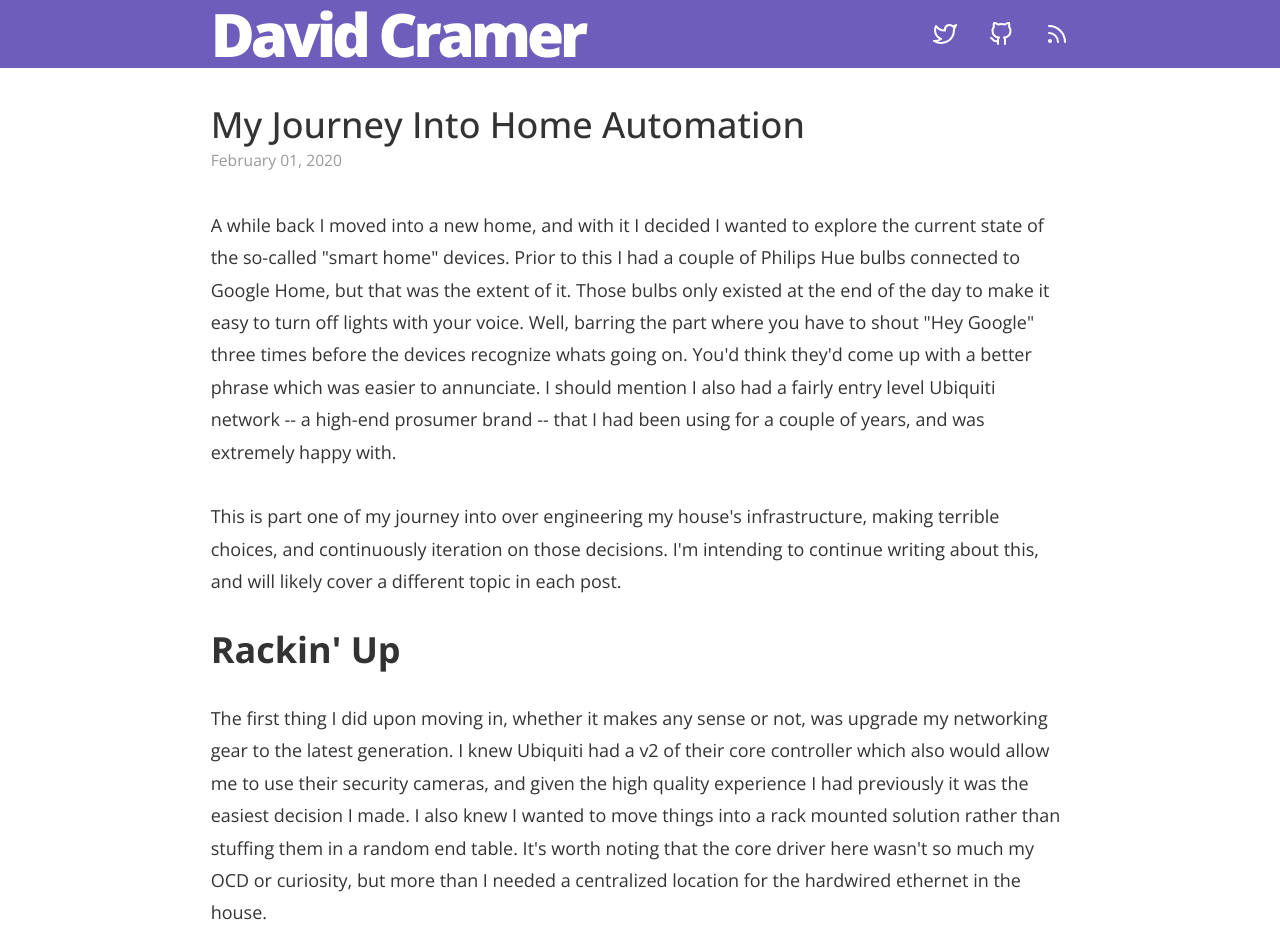
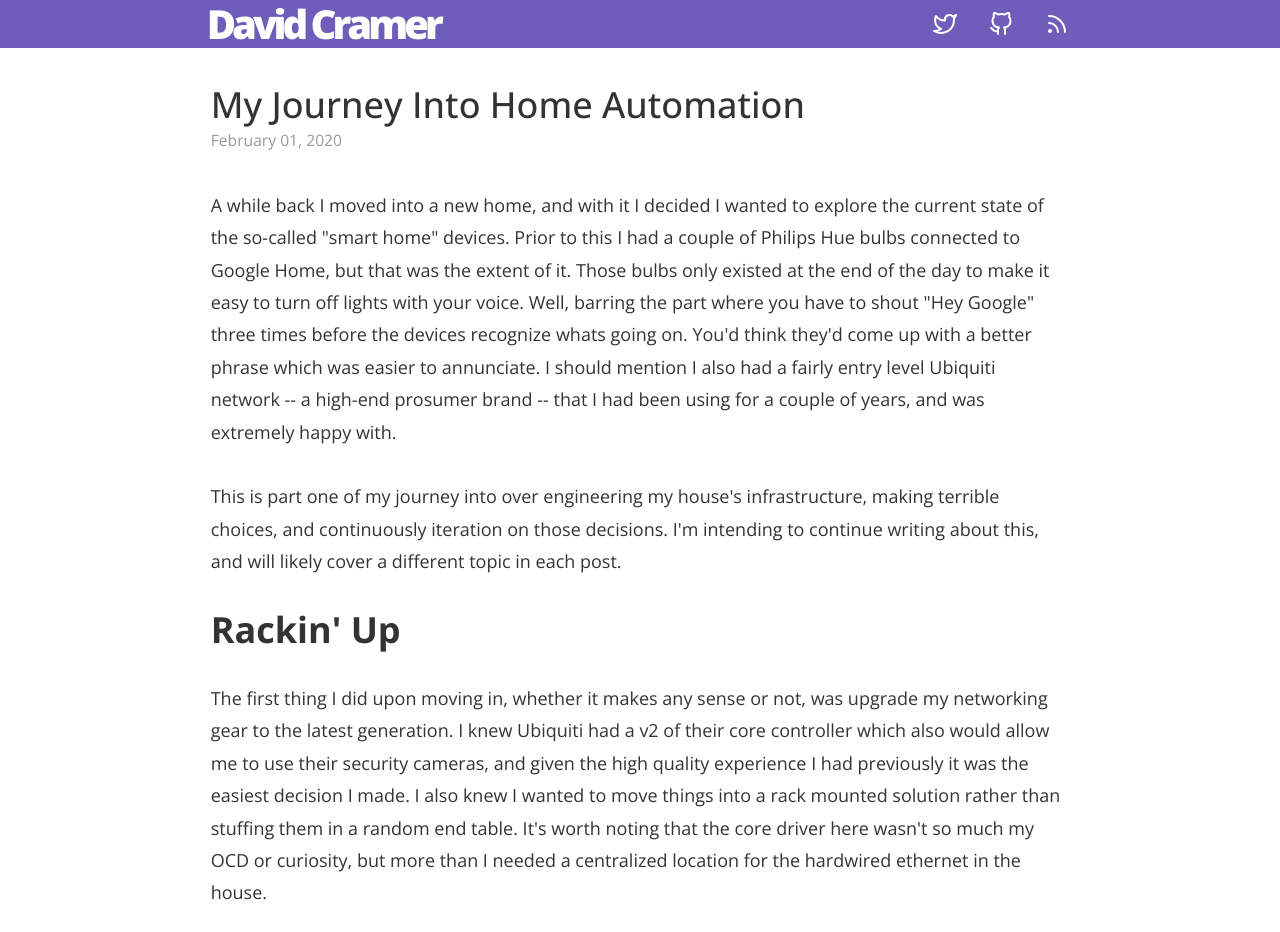
Before and after one commit to marcolussetti/dcramer.github.com, a Gatsby site: page /my-journey-into-home-automation/ in a window 1280 px wide. Shown: the top 932 px of the page. Built offline with nearby package versions, Linux system fonts and the light colour scheme; Gatsby itself is replaced by a stand-in of ours; some packages are replaced by stand-ins of ours.

Commit message:
Better design

```diff
--- a/src/components/header.tsx
+++ b/src/components/header.tsx
@@ -4,6 +4,7 @@ import { Link } from "gatsby";
 import Container from "./container";
 
 import HeaderLinks from "./headerLinks";
+import HeaderTitle from "./headerTitle";
 
 export default () => {
   return (
@@ -16,15 +17,7 @@ export default () => {
       <Container>
         <div style={{ display: "flex" }}>
           <div style={{ flex: 1, justifyContent: "center" }}>
-            <h1
-              style={{
-                fontSize: "60px",
-                margin: 0,
-                fontWeight: 900,
-                lineHeight: 1,
-                letterSpacing: "-4px",
-              }}
-            >
+            <HeaderTitle long>
               <Link
                 style={{
                   boxShadow: `none`,
@@ -35,7 +28,7 @@ export default () => {
               >
                 David Cramer
               </Link>
-            </h1>
+            </HeaderTitle>
           </div>
           <HeaderLinks />
         </div>
--- a/src/components/headerLinks.tsx
+++ b/src/components/headerLinks.tsx
@@ -25,7 +25,7 @@ const HeaderLinks = styled.div`
 `;
 
 type Props = {
-  size: number;
+  size?: number;
 };
 
 export default ({ size = 24 }: Props) => (
--- /dev/null
+++ b/src/components/headerTitle.tsx
@@ -0,0 +1,26 @@
+import styled from "@emotion/styled";
+import { css } from "@emotion/core";
+
+// XXX: letter-spacing fucks up the box model, which is why we have margin-left
+export default styled.h1`
+  font-size: 120px;
+  margin: 0;
+  font-weight: 900;
+  letter-spacing: -16px;
+  line-height: 1;
+  margin-left: -16px;
+  overflow: none;
+
+  ${(props) =>
+    props.long &&
+    css`
+      font-size: 40px;
+      letter-spacing: -4px;
+      margin-left: -4px;
+    `}
+
+  @media only screen and (max-width: 800px) {
+    font-size: 40px;
+    letter-spacing: -8px;
+  }
+`;
```
Also changed, not shown: src/pages/index.tsx (+11 -18 lines).
